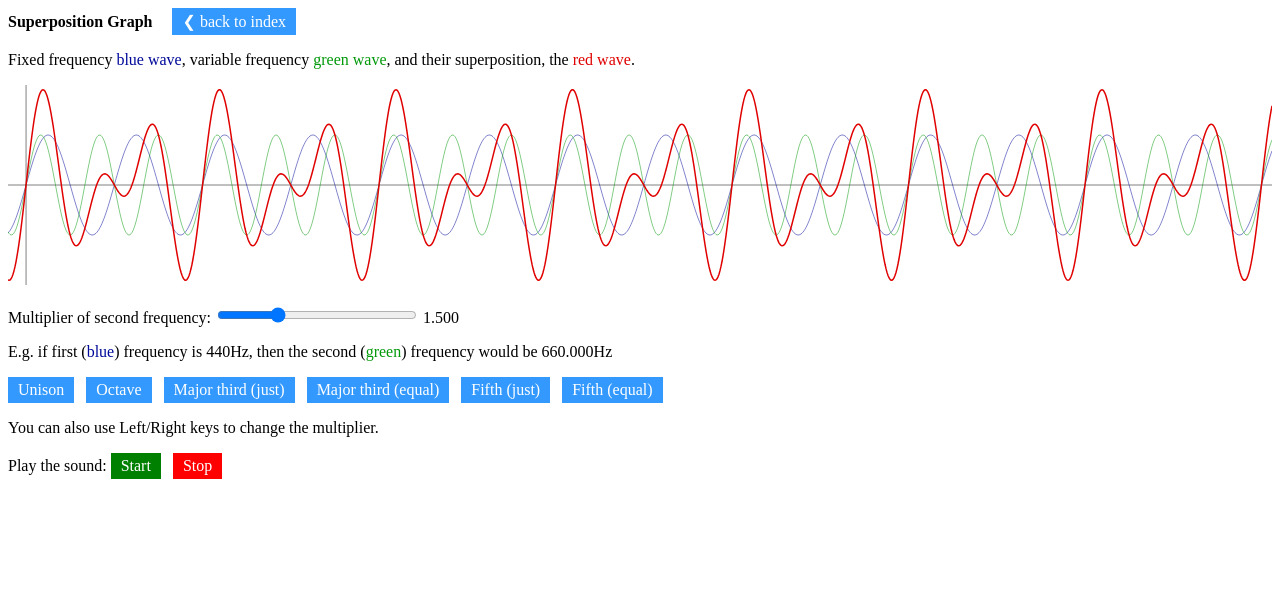
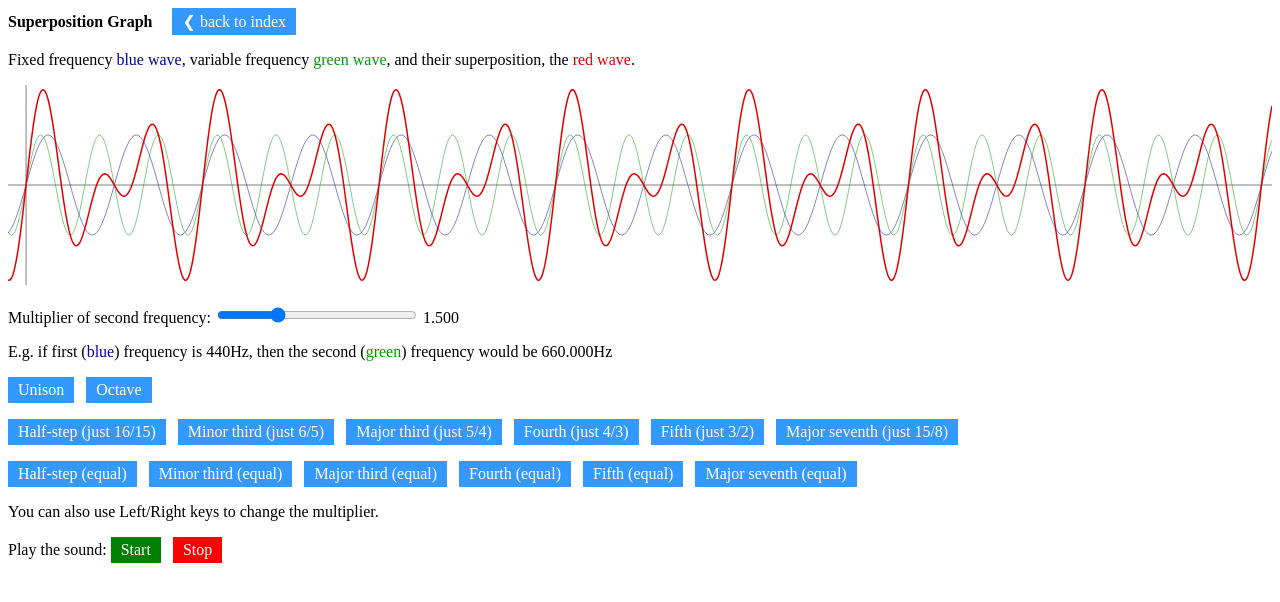
Before and after one commit to jirilebl/musicmath, a plain HTML site: page graphs.html in a window 1280 px wide. Drawn offline with nearby package versions, Linux system fonts and the light colour scheme; some packages are replaced by stand-ins of ours.

Commit message:
Fix error, properly report what's parsed in composemod12 Add a couple more presets in graphs

```diff
--- a/graphs.html
+++ b/graphs.html
@@ -230,14 +230,30 @@ frequency would be <span id=multnumfreq></span>Hz
 <span class=button onclick='$("#mult").val(1000);updatemult();'>Unison</span>
 &nbsp;
 <span class=button onclick='$("#mult").val(2000);updatemult();'>Octave</span>
+<p>
+<span class=button onclick='$("#mult").val(1067);updatemult();'>Half-step (just 16/15)</span>
 &nbsp;
-<span class=button onclick='$("#mult").val(1250);updatemult();'>Major third (just)</span>
+<span class=button onclick='$("#mult").val(1200);updatemult();'>Minor third (just 6/5)</span>
+&nbsp;
+<span class=button onclick='$("#mult").val(1250);updatemult();'>Major third (just 5/4)</span>
+&nbsp;
+<span class=button onclick='$("#mult").val(1333);updatemult();'>Fourth (just 4/3)</span>
+&nbsp;
+<span class=button onclick='$("#mult").val(1500);updatemult();'>Fifth (just 3/2)</span>
+&nbsp;
+<span class=button onclick='$("#mult").val(1875);updatemult();'>Major seventh (just 15/8)</span>
+<p>
+<span class=button onclick='$("#mult").val(1059);updatemult();'>Half-step (equal)</span>
+&nbsp;
+<span class=button onclick='$("#mult").val(1189);updatemult();'>Minor third (equal)</span>
 &nbsp;
 <span class=button onclick='$("#mult").val(1260);updatemult();'>Major third (equal)</span>
 &nbsp;
-<span class=button onclick='$("#mult").val(1500);updatemult();'>Fifth (just)</span>
+<span class=button onclick='$("#mult").val(1335);updatemult();'>Fourth (equal)</span>
 &nbsp;
 <span class=button onclick='$("#mult").val(1498);updatemult();'>Fifth (equal)</span>
+&nbsp;
+<span class=button onclick='$("#mult").val(1888);updatemult();'>Major seventh (equal)</span>
 <p>
 You can also use Left/Right keys to change the multiplier.
 <p>
```
Also changed, not shown: composemod12.html (+8 -2 lines).
